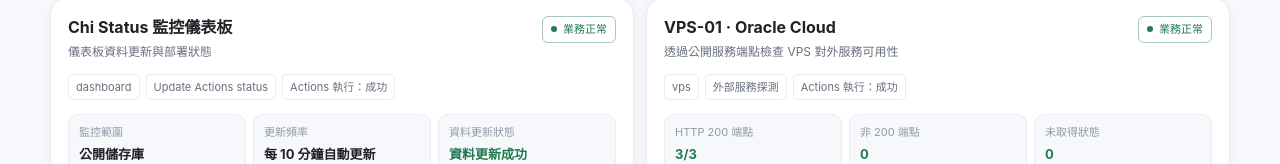
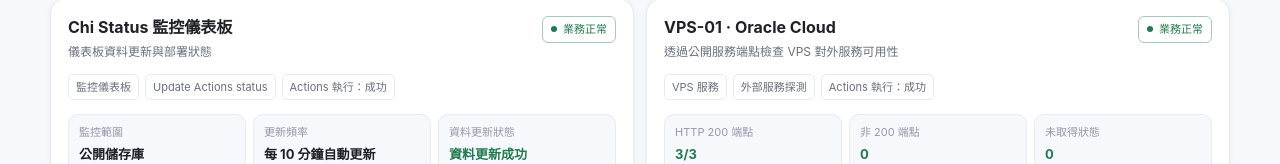
Before and after one commit to 47tsai/status, a plain HTML site: page index.html in a window 1280 px wide. Shown: the part 620-784 px from the top of the page. Drawn offline with Linux system fonts and the light colour scheme.

Commit message:
copy: localize project category labels

```diff
--- a/index.html
+++ b/index.html
@@ -51,6 +51,7 @@
 <script>
 const $=id=>document.getElementById(id);let items=[],lastGeneratedAt=null,loading=false,loadError='';
 const labels={success:'成功',failure:'失敗',cancelled:'已取消',in_progress:'執行中',queued:'排隊中',requested:'等待中',waiting:'等待中',timed_out:'逾時',action_required:'需要處理',skipped:'已略過',unknown:'狀態未知',running:'執行中'};
+const kindLabels={dashboard:'監控儀表板',vps:'VPS 服務',claim:'自動領取',checkin:'自動簽到',source:'來源更新',deploy:'網站部署',freegame:'限免遊戲',website:'外部服務',project:'一般專案'};
 const text=s=>String(s??'');const escapeHTML=s=>text(s).replace(/[&<>"']/g,c=>({'&':'&amp;','<':'&lt;','>':'&gt;','"':'&quot;',"'":'&#39;'}[c]));
 const isWorkflowBad=x=>['failure','timed_out','action_required','startup_failure'].includes(x.status);
 const isBusinessBad=x=>x.business?.business_status==='failure';
@@ -77,7 +78,7 @@
  const duration=Number.isFinite(x.duration_seconds)?' · '+x.duration_seconds+' 秒':'';
  const runMeta='<div class="run-meta">'+escapeHTML(x.branch||'－')+' · '+escapeHTML(safeDate(x.updated_at))+duration+'</div>';
  const link=(url,label)=>url?'<a class="button" href="'+escapeHTML(url)+'" target="_blank" rel="noopener noreferrer">'+label+'</a>':'';
- card.innerHTML='<div class="project-top"><div class="project-title"><h3>'+escapeHTML(b.title||x.full_name||x.name)+'</h3><p>'+escapeHTML(b.description||x.workflow||'專案狀態')+'</p></div><span class="status '+statusClass(x)+'">'+escapeHTML(statusText(x))+'</span></div><div class="meta"><span class="tag">'+escapeHTML(b.kind||'project')+'</span><span class="tag">'+escapeHTML(x.workflow||'無工作流程紀錄')+'</span><span class="tag">Actions 執行：'+escapeHTML(label(x.status))+'</span></div>'+metricHTML+warning+note+detailHTML+'<div class="card-footer">'+runMeta+'<div class="links">'+link(x.html_url,'專案')+link(x.run_url||x.runs_url,'執行紀錄')+(b.evidence_url?link(b.evidence_url,'業務紀錄'):'')+'</div></div>';
+ card.innerHTML='<div class="project-top"><div class="project-title"><h3>'+escapeHTML(b.title||x.full_name||x.name)+'</h3><p>'+escapeHTML(b.description||x.workflow||'專案狀態')+'</p></div><span class="status '+statusClass(x)+'">'+escapeHTML(statusText(x))+'</span></div><div class="meta"><span class="tag">'+escapeHTML(kindLabels[b.kind]||kindLabels.project)+'</span><span class="tag">'+escapeHTML(x.workflow||'無工作流程紀錄')+'</span><span class="tag">Actions 執行：'+escapeHTML(label(x.status))+'</span></div>'+metricHTML+warning+note+detailHTML+'<div class="card-footer">'+runMeta+'<div class="links">'+link(x.html_url,'專案')+link(x.run_url||x.runs_url,'執行紀錄')+(b.evidence_url?link(b.evidence_url,'業務紀錄'):'')+'</div></div>';
  root.append(card);
  }
 }
```
